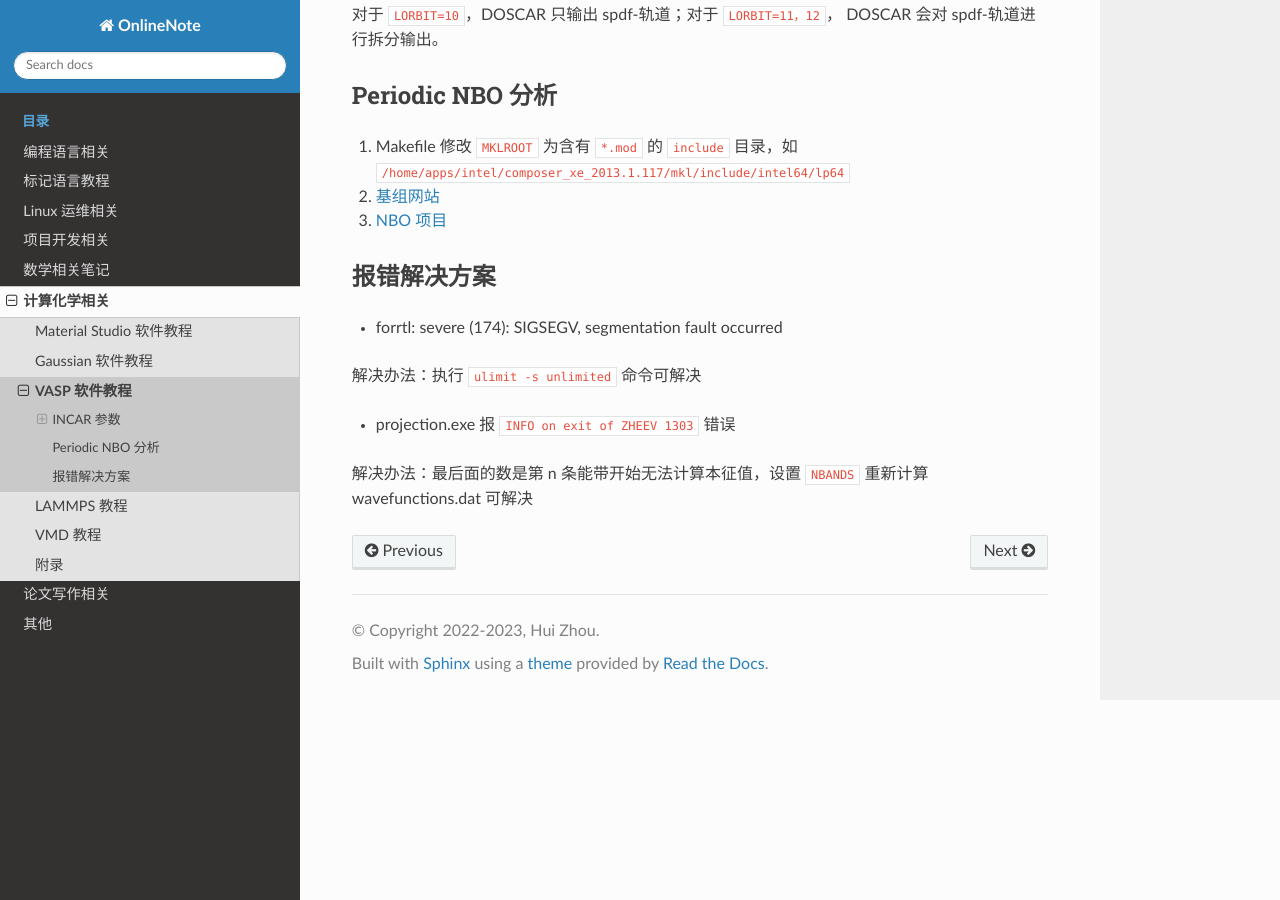
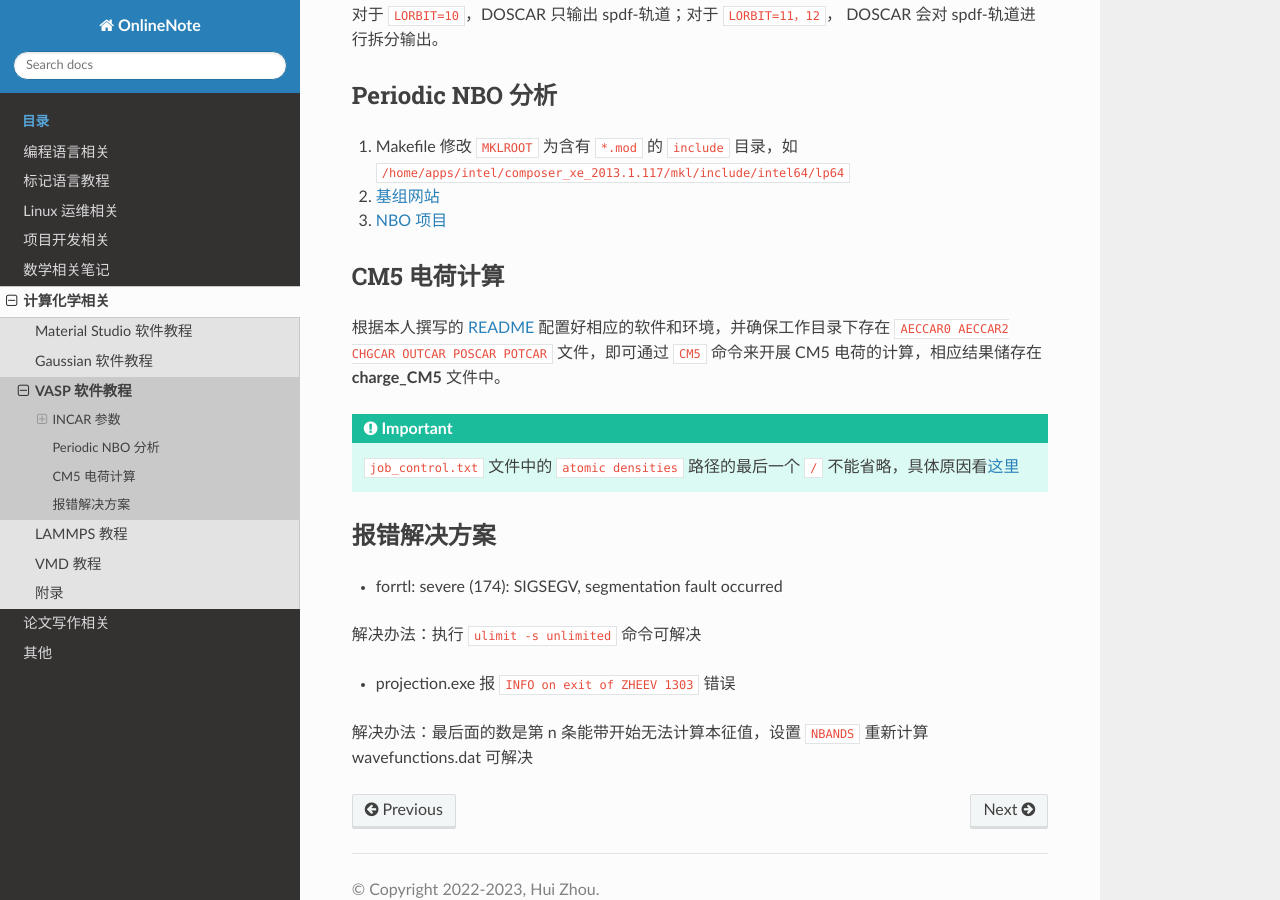
Before and after one commit to Rasic2/CodeNote, a Sphinx documentation site: the page built from docs/source/chemistry/VASP.md, in a window 1280 px wide and 900 px high, scrolled down 1733 px. Built offline with Sphinx 7.4.7 and the Read the Docs theme 2.0.0, drawn with Linux system fonts in a browser that asks for light colours.

Commit message:
update git.md && VASP.md

```diff
--- a/docs/source/chemistry/VASP.md
+++ b/docs/source/chemistry/VASP.md
@@ -72,6 +72,14 @@ NBANDS 决定计算中的 KS 或 QP 轨道数目。
 
 3. [NBO 项目](https://github.com/jrschmidt2/periodic-NBO)
 
+## CM5 电荷计算
+
+根据本人撰写的 [README](https://github.com/Rasic2/CM5-charge/blob/master/README.md) 配置好相应的软件和环境，并确保工作目录下存在 `AECCAR0 AECCAR2 CHGCAR OUTCAR POSCAR POTCAR` 文件，即可通过 `CM5` 命令来开展 CM5 电荷的计算，相应结果储存在 **charge_CM5** 文件中。
+
+:::{important}
+`job_control.txt` 文件中的 `atomic densities` 路径的最后一个 `/` 不能省略，具体原因看[这里](https://github.com/pzarabadip/chargemol-light/issues/1)
+:::
+
 ## 报错解决方案
 
 - forrtl: severe (174): SIGSEGV, segmentation fault occurred
```
Also changed, not shown: docs/source/development/git.md (+7 -0 lines).
